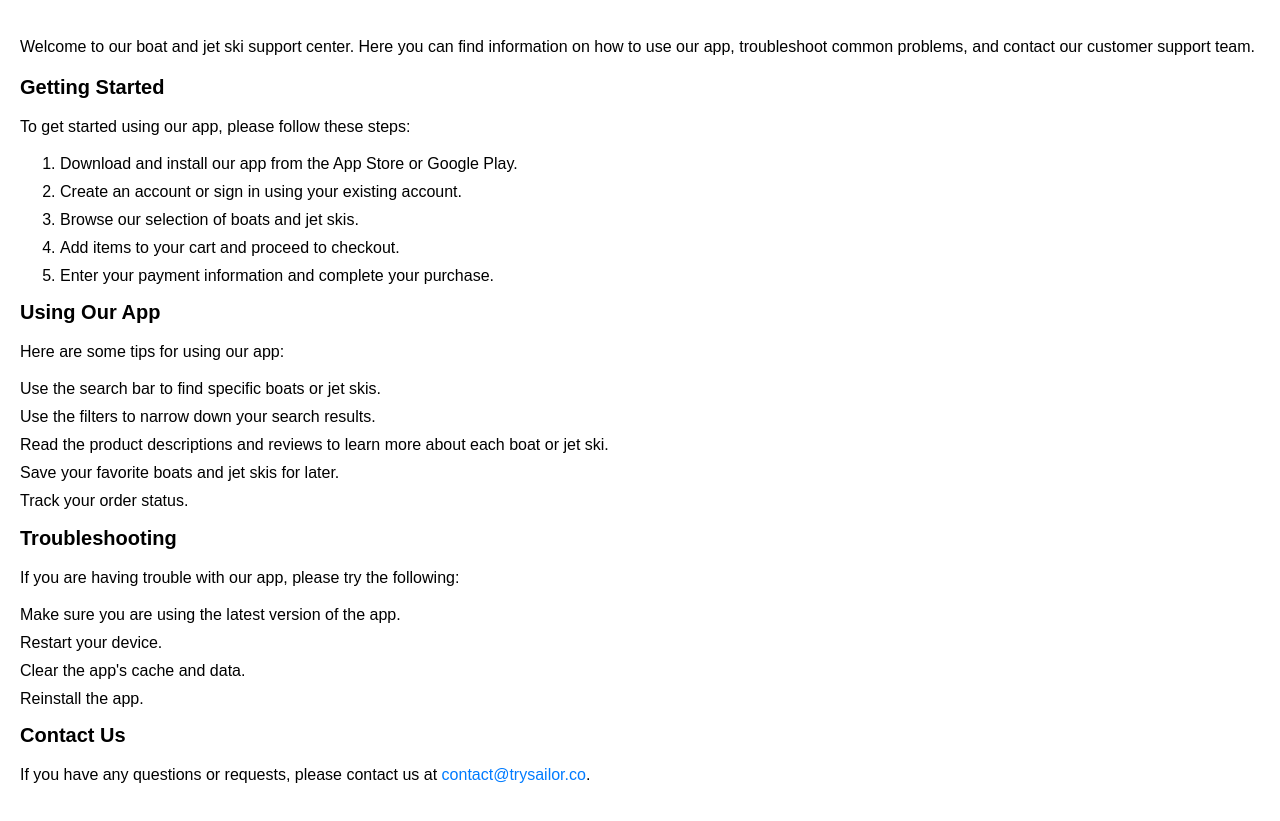
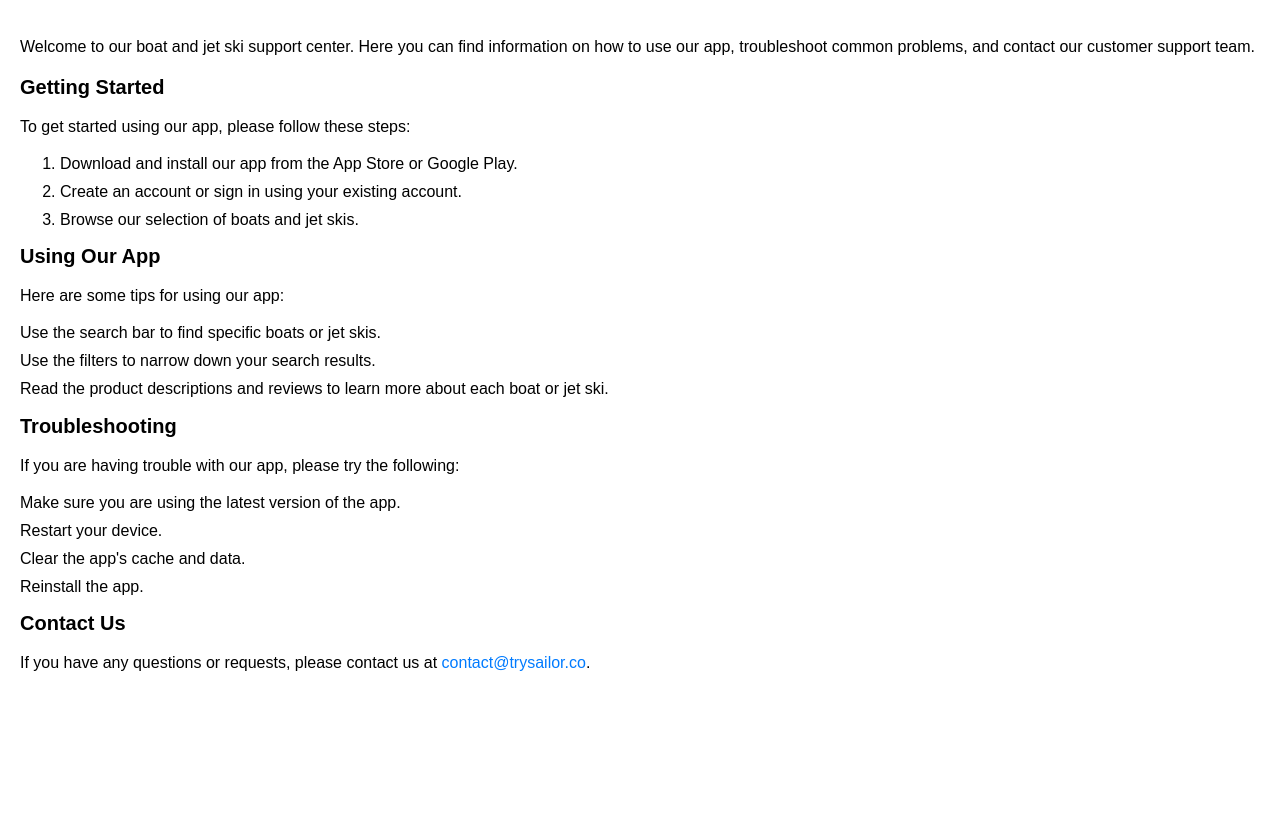
Before and after one commit to saoud77/sailor-landing, a plain HTML site: page index.html in a window 1280 px wide. Shown: the part 69-890 px from the top of the page. After the commit the page ends 800 px from the top, so only its background shows below. Drawn offline with Linux system fonts and the light colour scheme.

Commit message:
first commit2

```diff
--- a/index.html
+++ b/index.html
@@ -71,8 +71,6 @@
       <li>Download and install our app from the App Store or Google Play.</li>
       <li>Create an account or sign in using your existing account.</li>
       <li>Browse our selection of boats and jet skis.</li>
-      <li>Add items to your cart and proceed to checkout.</li>
-      <li>Enter your payment information and complete your purchase.</li>
     </ol>
 
     <h2>Using Our App</h2>
@@ -81,8 +79,6 @@
       <li>Use the search bar to find specific boats or jet skis.</li>
       <li>Use the filters to narrow down your search results.</li>
       <li>Read the product descriptions and reviews to learn more about each boat or jet ski.</li>
-      <li>Save your favorite boats and jet skis for later.</li>
-      <li>Track your order status.</li>
     </ul>
 
     <h2>Troubleshooting</h2>
```
